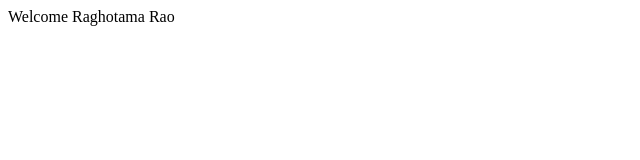
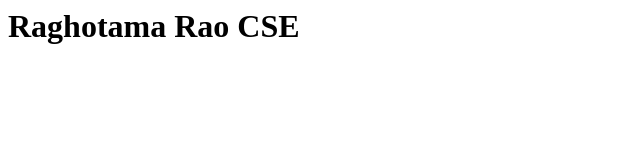
Before and after one commit to mvraghotamarao/mvraghotamarao.github.io, a plain HTML site: page index.html in a window 1280 px wide. Shown: the whole page, without its empty margins (0-640 px from the left). Drawn offline with Linux system fonts and the light colour scheme.

Commit message:
Update index.html

```diff
--- a/index.html
+++ b/index.html
@@ -1,3 +1,6 @@
-<p>
-Welcome Raghotama Rao
-</p>
+<html>
+<h1>
+Raghotama Rao
+  CSE
+  </h1>
+</html>
```
